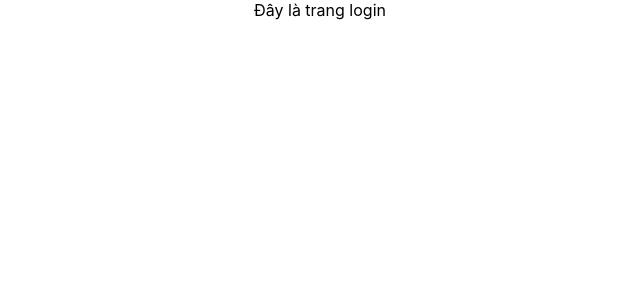
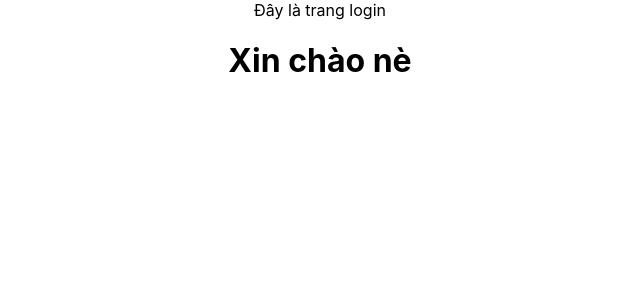
Before and after one commit to trandinhsi/train-git, a React (Create React App) app: page / in a window 1280 px wide. Shown: the top 300 px of the page, without its empty margins (320-960 px from the left). Built offline with nearby package versions, Linux system fonts and the light colour scheme.

Commit message:
update login

```diff
--- a/src/SiTD/Login.js
+++ b/src/SiTD/Login.js
@@ -6,7 +6,7 @@ function Login() {
     <div className="Login">
 
         <div>Đây là trang login</div>
-
+        <h1>Xin chào nè</h1>
     </div>
   );
 }
```
